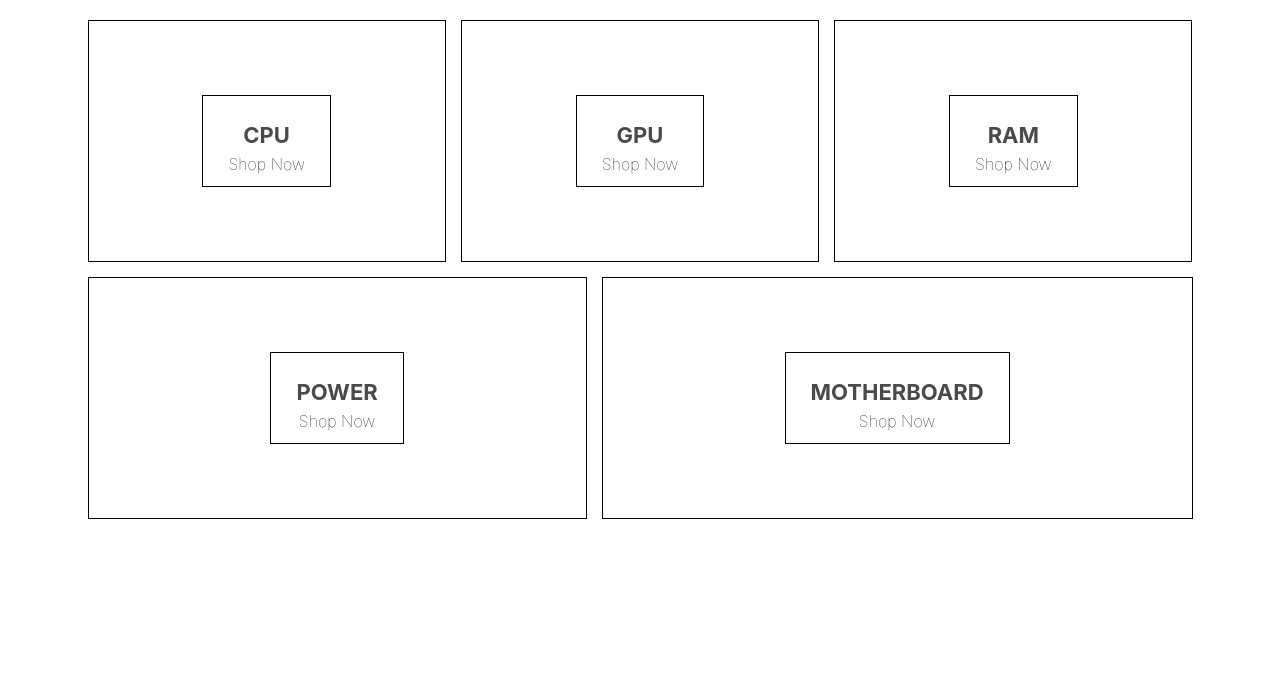
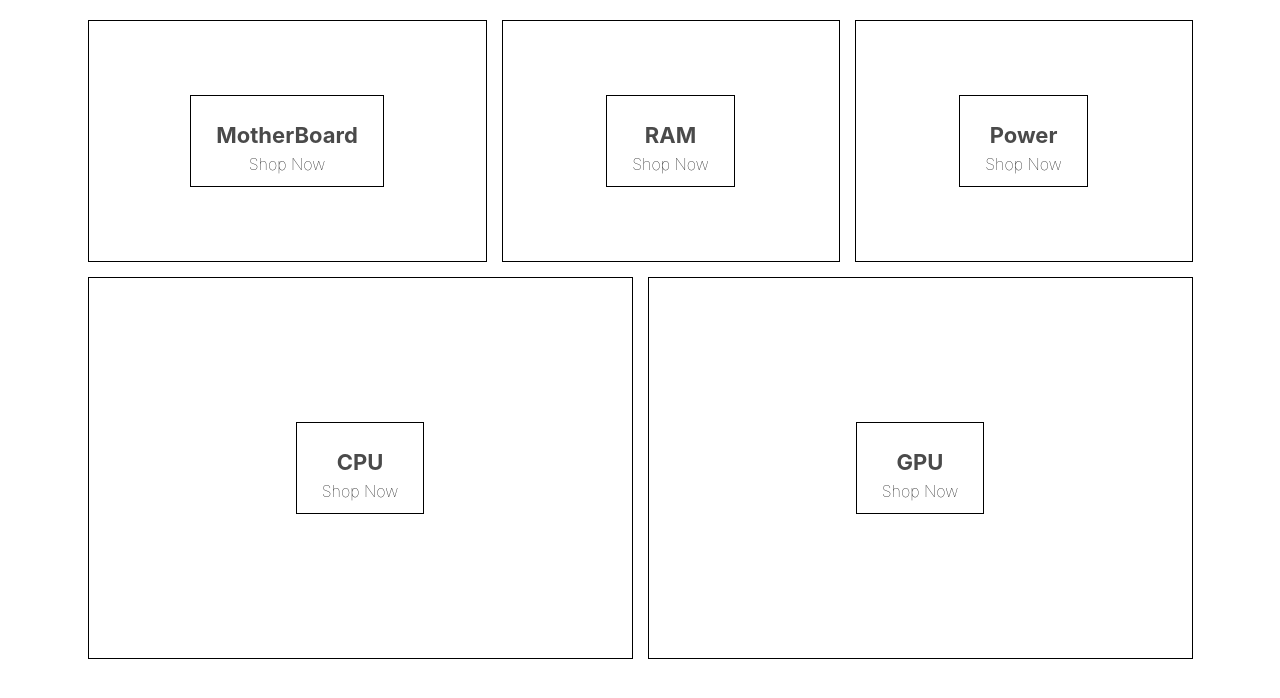
Before and after one commit to albert-yim/star-computer, a React (Create React App) app: page / in a window 1280 px wide. Shown: the top 698 px of the page. Built offline with nearby package versions, Linux system fonts and the light colour scheme.

Commit message:
clean source code and divide componets

```diff
--- a/src/App.js
+++ b/src/App.js
@@ -1,6 +1,6 @@
 import logo from './logo.svg';
 
-import Homepage from './homepage-component'
+import Homepage from './pages/homepage/homepage-component'
 
 function App() {
   return (
--- /dev/null
+++ b/src/components/directory-menu/directory-menu.component.jsx
@@ -0,0 +1,52 @@
+import React from 'react';
+
+import MenuItem from '../menu-item/menu-item.component';
+import './directory-menu.styles.scss'
+
+class Directory extends React.Component{
+
+    constructor(){
+        super();
+
+        this.state = {
+            sections: [{
+                title : 'MotherBoard',
+                id : 1
+            },
+            {
+                title : 'RAM',
+                id : 2
+            },
+            {
+                title : 'Power',
+                id : 3
+            },
+            {
+                title : 'CPU',
+                id : 4,
+                size : 'large'
+            },
+            {
+                title : 'GPU',
+                id : 5,
+                size : 'large'
+            }]
+        }
+    }
+
+    render() {
+        return (
+            <div className = 'directory-menu'>
+                {
+                    this.state.sections.map(({title,id,size}) => (
+                        <MenuItem key = {id} title = {title} size = {size}/>
+                    ))
+                }
+            </div>
+        );
+    }
+
+
+}
+
+export default Directory
--- /dev/null
+++ b/src/components/directory-menu/directory-menu.styles.scss
@@ -0,0 +1,6 @@
+.directory-menu {
+    width: 100%;
+    display: flex;
+    flex-wrap: wrap;
+    justify-content: space-between;
+  }
--- /dev/null
+++ b/src/components/menu-item/menu-item.component.jsx
@@ -0,0 +1,14 @@
+import React from 'react';
+
+import './menu-item.styles.scss'
+
+const MenuItem = ({title,size}) => (
+    <div className = {`${size} menu-item`}>
+                <div className = 'content'>
+                    <h1 className = 'title'> {title}  </h1>
+                    <span className = 'subtitle'>Shop Now </span>
+                </div>
+            </div>
+);
+
+export default MenuItem;
--- /dev/null
+++ b/src/components/menu-item/menu-item.styles.scss
@@ -0,0 +1,44 @@
+.menu-item {
+    min-width: 30%;
+    height: 240px;
+    flex: 1 1 auto;
+    display: flex;
+    align-items: center;
+    justify-content: center;
+    border: 1px solid black;
+    margin: 0 7.5px 15px;
+
+    &.large {
+        height: 380px;
+    }
+
+    &:first-child {
+      margin-right: 7.5px;
+    }
+
+    &:last-child {
+      margin-left: 7.5px;
+    }
+
+    .content {
+      height: 90px;
+      padding: 0 25px;
+      display: flex;
+      flex-direction: column;
+      align-items: center;
+      justify-content: center;
+      border: 1px solid black;
+
+      .title {
+        font-weight: bold;
+        margin-bottom: 6px;
+        font-size: 22px;
+        color: #4a4a4a;
+      }
+
+      .subtitle {
+        font-weight: lighter;
+        font-size: 16px;
+      }
+    }
+  }
--- a/src/homepage-component.jsx
+++ /dev/null
@@ -1,40 +0,0 @@
-import React from 'react';
-import './homepage.styles.scss'
-const Homepage = () => (
-    <div className= 'homepage'>
-        <div className = 'directory-menu'>
-            <div className = 'menu-item'>
-                <div className = 'content'>
-                    <h1 className = 'title'> CPU  </h1>
-                    <span className = 'subtitle'>Shop Now </span>
-                </div>
-            </div>
-            <div className = 'menu-item'>
-                <div className = 'content'>
-                    <h1 className = 'title'> GPU  </h1>
-                    <span className = 'subtitle'>Shop Now </span>
-                </div>
-            </div>
-            <div className = 'menu-item'>
-                <div className = 'content'>
-                    <h1 className = 'title'> RAM  </h1>
-                    <span className = 'subtitle'>Shop Now </span>
-                </div>
-            </div>
-            <div className = 'menu-item'>
-                <div className = 'content'>
-                    <h1 className = 'title'> POWER  </h1>
-                    <span className = 'subtitle'>Shop Now </span>
-                </div>
-            </div>
-            <div className = 'menu-item'>
-                <div className = 'content'>
-                    <h1 className = 'title'> MOTHERBOARD  </h1>
-                    <span className = 'subtitle'>Shop Now </span>
-                </div>
-            </div>
-        </div>
-    </div>
-)
-
-export default Homepage;
--- /dev/null
+++ b/src/pages/homepage/homepage-component.jsx
@@ -0,0 +1,12 @@
+import React from 'react';
+import './homepage.styles.scss'
+
+import Directory from '../../components/directory-menu/directory-menu.component'
+
+const Homepage = () => (
+    <div className= 'homepage'>
+        <Directory />
+    </div>
+)
+
+export default Homepage;
```
Also changed, not shown: src/pages/homepage/homepage.styles.scss (renamed from src/homepage.styles.scss).
